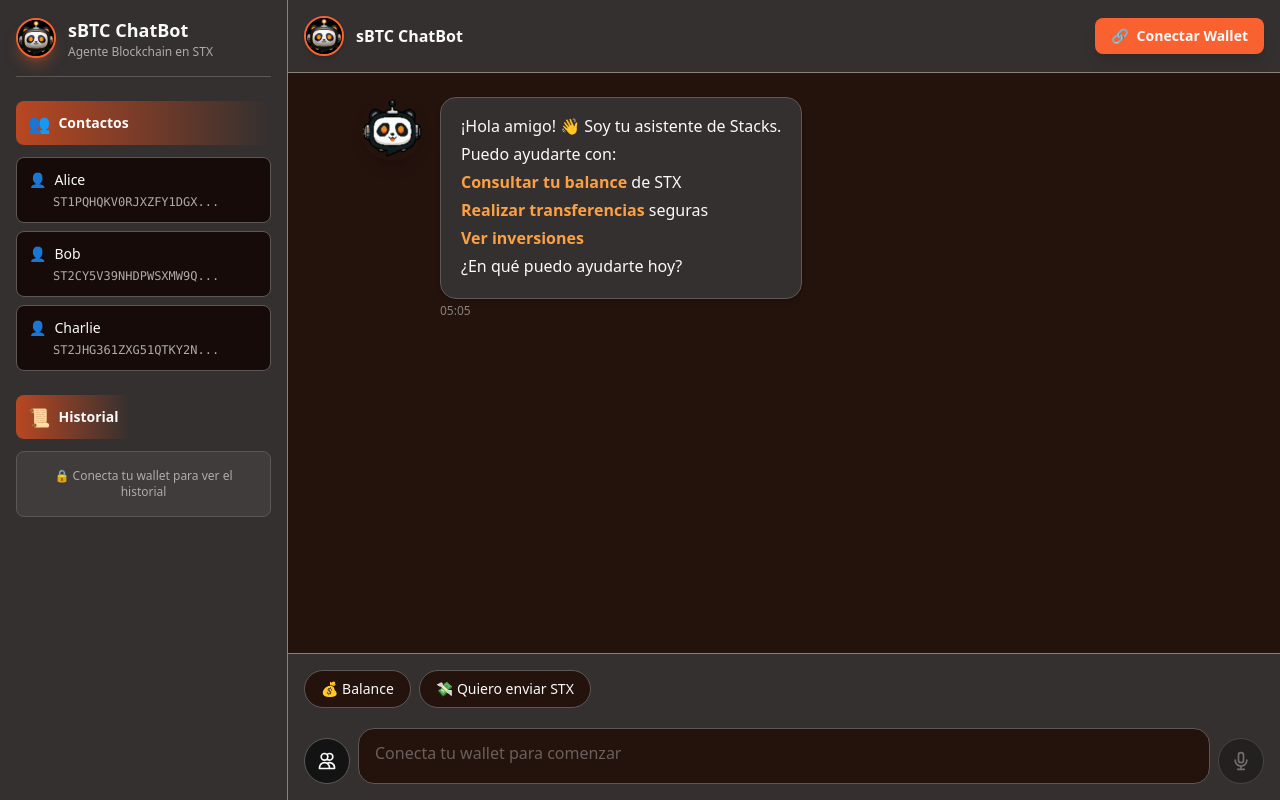
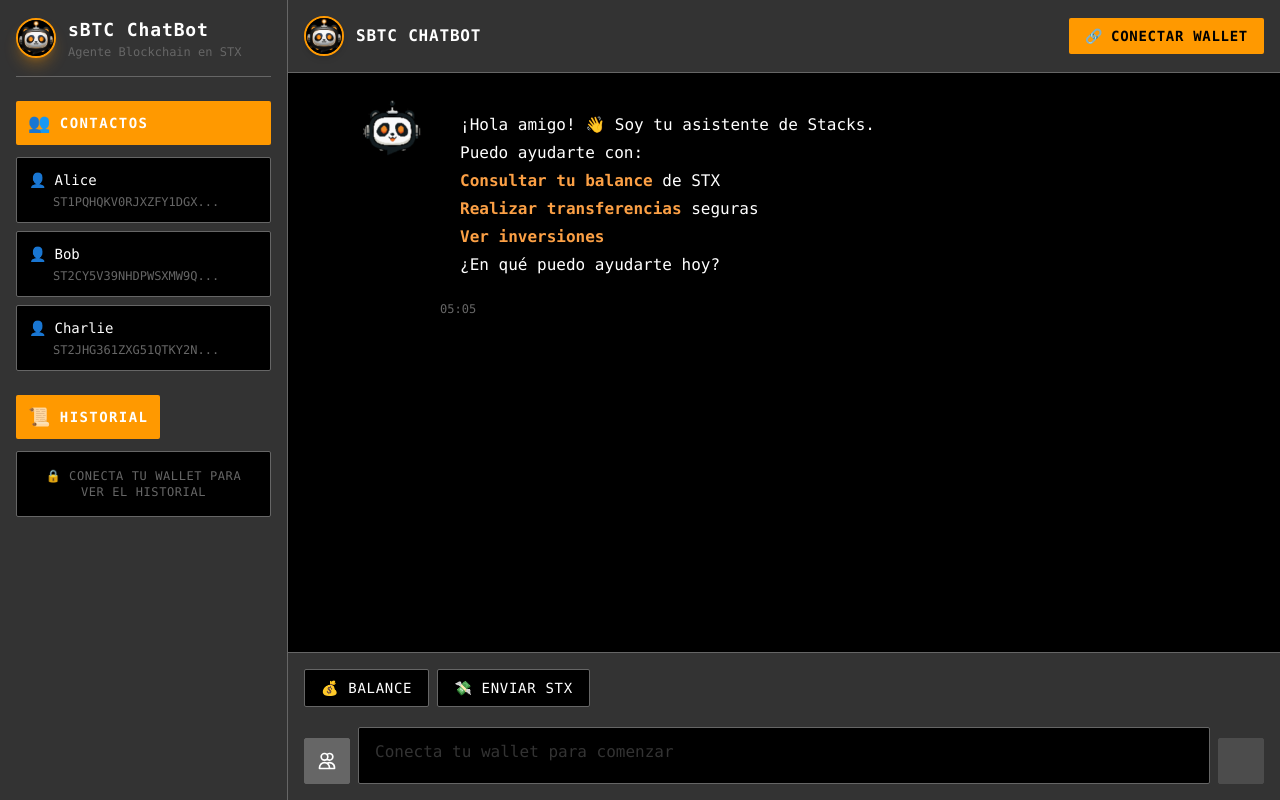
Before and after one commit to sBTC-ChatBot/frontend, a React (Vite) app: page / in a window 1280 px wide. Both pictures are taken after a click on the button "Comenzar Chat 🚀". Built offline with nearby package versions, Linux system fonts and the light colour scheme.

Commit message:
Add format

```diff
--- a/src/components/ChatBot.jsx
+++ b/src/components/ChatBot.jsx
@@ -318,22 +318,22 @@ Puedo ayudarte con:
   };
 
   return (
-    <div className="flex h-screen bg-licorice overflow-hidden">
+    <div className="flex h-screen bg-kikk-black overflow-hidden font-mono">
       {/* Sidebar - Panel lateral */}
-      <div className={`sidebar-scroll ${isSidebarOpen ? 'translate-x-0' : '-translate-x-full'} lg:translate-x-0 fixed lg:relative z-30 w-64 lg:w-72 h-full bg-jet border-r border-jet-700 transition-transform duration-300 overflow-y-auto`}>
+      <div className={`sidebar-scroll ${isSidebarOpen ? 'translate-x-0' : '-translate-x-full'} lg:translate-x-0 fixed lg:relative z-30 w-64 lg:w-72 h-full bg-kikk-gray-dark border-r border-kikk-gray transition-transform duration-300 overflow-y-auto`}>
         <div className="p-4">
           {/* Logo y título del sidebar */}
-          <div className="flex items-center gap-3 mb-6 pb-4 border-b border-jet-600">
-            <img src={logoStack} alt="Logo" className="w-10 h-10 rounded-full border-2 border-giants-orange shadow-lg shadow-giants-orange/30" />
+          <div className="flex items-center gap-3 mb-6 pb-4 border-b border-kikk-gray">
+            <img src={logoStack} alt="Logo" className="w-10 h-10 rounded-full border-2 border-kikk-orange shadow-lg shadow-kikk-orange/30" />
             <div>
-              <h3 className="text-seasalt font-bold text-lg">sBTC ChatBot</h3>
-              <p className="text-jet-800 text-xs">Agente Blockchain en STX</p>
+              <h3 className="text-kikk-white font-bold text-lg tracking-wider">sBTC ChatBot</h3>
+              <p className="text-kikk-gray text-xs">Agente Blockchain en STX</p>
             </div>
           </div>
 
           {/* Contactos */}
           <div className="mb-6">
-            <h4 className="text-seasalt text-sm font-semibold mb-3 flex items-center gap-2 bg-gradient-to-r from-rust to-transparent px-3 py-2 rounded-lg">
+            <h4 className="text-kikk-white text-sm font-semibold mb-3 flex items-center gap-2 bg-kikk-orange px-3 py-2 rounded-sm uppercase tracking-widest">
               <span className="text-lg">👥</span>
               <span>Contactos</span>
             </h4>
@@ -342,13 +342,13 @@ Puedo ayudarte con:
                 <button
                   key={contact.id}
                   onClick={() => handleContactSelect(contact)}
-                  className="w-full text-left p-3 rounded-lg bg-licorice-300 hover:bg-jet-400 transition-all duration-200 border border-jet-600 hover:border-giants-orange hover:shadow-lg hover:shadow-giants-orange/20 group"
+                  className="w-full text-left p-3 rounded-sm bg-kikk-black hover:bg-kikk-gray-dark transition-all duration-200 border border-kikk-gray hover:border-kikk-orange group"
                 >
                   <div className="flex items-center gap-2 mb-1">
                     <span className="text-sm group-hover:scale-110 transition-transform">👤</span>
-                    <p className="text-seasalt font-medium text-sm">{contact.name}</p>
+                    <p className="text-kikk-white font-medium text-sm">{contact.name}</p>
                   </div>
-                  <p className="text-jet-800 text-xs font-mono truncate ml-6">{contact.address.substring(0, 20)}...</p>
+                  <p className="text-kikk-gray text-xs font-mono truncate ml-6">{contact.address.substring(0, 20)}...</p>
                 </button>
               ))}
             </div>
@@ -357,14 +357,14 @@ Puedo ayudarte con:
           {/* Historial de Transacciones */}
           <div>
             <div className="flex items-center justify-between mb-3">
-              <h4 className="text-seasalt text-sm font-semibold flex items-center gap-2 bg-gradient-to-r from-rust to-transparent px-3 py-2 rounded-lg">
+              <h4 className="text-kikk-white text-sm font-semibold flex items-center gap-2 bg-kikk-orange px-3 py-2 rounded-sm uppercase tracking-widest">
                 <span className="text-lg">📜</span>
                 <span>Historial</span>
               </h4>
               {isConnected && userAddress && recentTransactions.length > 0 && (
                 <button
                   onClick={() => setShowHistoryModal(true)}
-                  className="text-giants-orange hover:text-sandy-brown text-xs font-semibold transition-colors"
+                  className="text-kikk-orange hover:text-kikk-orange-light text-xs font-semibold transition-colors uppercase tracking-wider"
                   title="Ver historial completo"
                 >
                   Ver todo →
@@ -373,8 +373,8 @@ Puedo ayudarte con:
             </div>
             <div className="space-y-2">
               {!isConnected || !userAddress ? (
-                <div className="p-4 rounded-lg bg-jet-600 bg-opacity-30 border border-jet-600 text-center">
-                  <p className="text-jet-800 text-xs">
+                <div className="p-4 rounded-sm bg-kikk-black border border-kikk-gray text-center">
+                  <p className="text-kikk-gray text-xs uppercase tracking-wider">
                     🔒 Conecta tu wallet para ver el historial
                   </p>
                 </div>
@@ -439,7 +439,7 @@ Puedo ayudarte con:
                   return (
                     <div
                       key={tx.txid + index}
-                      className="p-3 rounded-lg border transition-colors bg-licorice-300 border-jet-600 hover:border-jet-500"
+                      className="p-3 rounded-sm border transition-colors bg-kikk-black border-kikk-gray hover:border-kikk-orange"
                     >
                       {/* Primera línea: Monto + Tipo/Ver */}
                       <div className="flex items-start justify-between mb-1">
@@ -460,7 +460,7 @@ Puedo ayudarte con:
                           href={tx.explorerUrl}
                           target="_blank"
                           rel="noopener noreferrer"
-                          className="text-giants-orange hover:text-sandy-brown text-[9px] font-semibold whitespace-nowrap ml-2"
+                          className="text-kikk-orange hover:text-kikk-orange-light text-[9px] font-semibold whitespace-nowrap ml-2 uppercase tracking-wider"
                         >
                           Ver ↗
                         </a>
@@ -518,28 +518,28 @@ Puedo ayudarte con:
       {/* Main Chat Area */}
       <div className="flex-1 flex flex-col h-screen">
         {/* Header */}
-        <div className="bg-jet border-b border-jet-700 p-3 sm:p-4 flex items-center justify-between shadow-lg shadow-licorice/50">
+        <div className="bg-kikk-gray-dark border-b border-kikk-gray p-3 sm:p-4 flex items-center justify-between">
           <div className="flex items-center gap-3">
             {/* Botón hamburguesa para móvil */}
             <button
               onClick={() => setIsSidebarOpen(!isSidebarOpen)}
-              className="lg:hidden p-2 rounded-lg hover:bg-licorice transition-all duration-200 hover:scale-105 border border-transparent hover:border-giants-orange"
+              className="lg:hidden p-2 rounded-sm hover:bg-kikk-black transition-all duration-200 border border-transparent hover:border-kikk-orange"
               aria-label="Toggle sidebar"
             >
-              <svg className="w-6 h-6 text-giants-orange" fill="none" stroke="currentColor" viewBox="0 0 24 24">
+              <svg className="w-6 h-6 text-kikk-orange" fill="none" stroke="currentColor" viewBox="0 0 24 24">
                 <path strokeLinecap="round" strokeLinejoin="round" strokeWidth={2.5} d="M4 6h16M4 12h16M4 18h16" />
               </svg>
             </button>
 
-            <img src={logoStack} alt="Logo" className="w-8 h-8 sm:w-10 sm:h-10 rounded-full border-2 border-giants-orange shadow-md hover:shadow-giants-orange/50 transition-shadow" />
+            <img src={logoStack} alt="Logo" className="w-8 h-8 sm:w-10 sm:h-10 rounded-full border-2 border-kikk-orange shadow-md" />
             <div>
-              <h2 className="text-seasalt font-bold text-sm sm:text-base flex items-center gap-2">
+              <h2 className="text-kikk-white font-bold text-sm sm:text-base flex items-center gap-2 uppercase tracking-wider">
                 <span>sBTC ChatBot</span>
-                {isConnected && <span className="text-green-400 text-xs">●</span>}
+                {isConnected && <span className="text-kikk-orange text-xs">●</span>}
               </h2>
               {isConnected && (
-                <p className="text-jet-900 text-xs font-mono flex items-center gap-1">
-                  <span className="text-[10px]"></span>
+                <p className="text-kikk-gray text-xs font-mono flex items-center gap-1">
+                  <span className="text-[10px]">📬</span>
                   {userAddress ? `${userAddress.substring(0, 8)}...` : ''}
                 </p>
               )}
@@ -549,14 +549,14 @@ Puedo ayudarte con:
           {/* Wallet Info */}
           {isConnected ? (
             <div className="flex items-center gap-2">
-              <div className="hidden sm:block text-right bg-licorice bg-opacity-50 px-3 py-2 rounded-lg border border-jet-700">
-                <p className="text-sandy-brown font-bold text-sm flex items-center justify-end gap-1">
+              <div className="hidden sm:block text-right bg-kikk-black px-3 py-2 rounded-sm border border-kikk-gray">
+                <p className="text-kikk-orange font-bold text-sm flex items-center justify-end gap-1 uppercase tracking-wider">
                   <span className="text-xs">💰</span>
                   {userBalance} STX
                 </p>
                 <button
                   onClick={disconnectWallet}
-                  className="text-jet-900 hover:text-seasalt text-xs transition-colors hover:underline"
+                  className="text-kikk-gray hover:text-kikk-white text-xs transition-colors uppercase tracking-wider"
                 >
                   Desconectar ⚡
                 </button>
@@ -565,7 +565,7 @@ Puedo ayudarte con:
           ) : (
             <button
               onClick={connectWallet}
-              className="bg-giants-orange hover:bg-rust text-seasalt font-bold px-4 py-2 rounded-lg text-xs sm:text-sm transition-all duration-200 shadow-lg hover:shadow-giants-orange/50 hover:scale-105 flex items-center gap-2"
+              className="bg-kikk-orange hover:bg-kikk-orange-light text-kikk-black font-bold px-4 py-2 rounded-sm text-xs sm:text-sm transition-all duration-200 uppercase tracking-wider flex items-center gap-2"
             >
               <span className="hidden sm:inline">🔗</span>
               <span>Conectar Wallet</span>
@@ -573,8 +573,8 @@ Puedo ayudarte con:
           )}
         </div>
 
-        {/* Messages Area - Estilo ChatGPT */}        {/* Messages Area - Estilo ChatGPT */}
-        <div className="flex-1 overflow-y-auto bg-licorice">
+        {/* Messages Area - Estilo KIKK */}
+        <div className="flex-1 overflow-y-auto bg-kikk-black">
           <div className="max-w-full sm:max-w-2xl md:max-w-3xl lg:max-w-4xl mx-auto px-2 sm:px-4 md:px-6 py-3 sm:py-4 md:py-6 space-y-3 sm:space-y-4 md:space-y-6">
             {messages.map(message => (
               <div
@@ -582,20 +582,20 @@ Puedo ayudarte con:
                 className={`flex gap-2 sm:gap-3 md:gap-4 ${message.sender === 'user' ? 'flex-row-reverse' : 'flex-row'}`}
               >
                 {/* Avatar */}
-                <div className={`flex-shrink-0 w-11 h-11 sm:w-12 sm:h-12 md:w-14 md:h-14 lg:w-16 lg:h-16 rounded-full flex items-center justify-center text-xs sm:text-sm md:text-base shadow-lg ${
+                <div className={`flex-shrink-0 w-11 h-11 sm:w-12 sm:h-12 md:w-14 md:h-14 lg:w-16 lg:h-16 rounded-sm flex items-center justify-center text-xs sm:text-sm md:text-base ${
                   message.sender === 'user'
-                    ? 'bg-giants-orange text-seasalt'
+                    ? 'bg-kikk-orange text-kikk-black border-2 border-kikk-orange'
                     : 'bg-transparent'
                 }`}>
-                  {message.sender === 'user' ? '👤' : <img src={logoChatBot} alt="Bot" className="w-full h-full rounded-full object-cover" />}
+                  {message.sender === 'user' ? '👤' : <img src={logoChatBot} alt="Bot" className="w-full h-full rounded-sm object-cover" />}
                 </div>
 
                 {/* Message Content */}
                 <div className={`flex-1 max-w-[85%] sm:max-w-[80%] md:max-w-[75%] lg:max-w-[70%] ${message.sender === 'user' ? 'text-right' : 'text-left'}`}>
-                  <div className={`inline-block px-3 py-2 sm:px-4 sm:py-3 md:px-5 md:py-4 rounded-xl sm:rounded-2xl shadow-md ${
+                  <div className={`inline-block px-3 py-2 sm:px-4 sm:py-3 md:px-5 md:py-4 rounded-sm ${
                     message.sender === 'user'
-                      ? 'bg-giants-orange text-seasalt font-medium'
-                      : 'bg-jet text-seasalt border border-jet-600'
+                      ? 'bg-kikk-gray-dark text-kikk-white font-medium border border-kikk-gray'
+                      : 'bg-transparent text-kikk-white'
                   }`}>
                     {message.sender === 'bot' ? (
                       // Renderizar mensaje del bot con formato especial
@@ -610,7 +610,7 @@ Puedo ayudarte con:
                     )}
                   </div>
                   {/* Timestamp opcional */}
-                  <p className={`text-[10px] sm:text-xs text-jet-700 mt-1 ${message.sender === 'user' ? 'text-right' : 'text-left'}`}>
+                  <p className={`text-[10px] sm:text-xs text-kikk-gray mt-1 ${message.sender === 'user' ? 'text-right' : 'text-left'}`}>
                     {new Date().toLocaleTimeString('es-ES', { hour: '2-digit', minute: '2-digit' })}
                   </p>
                 </div>
@@ -695,22 +695,22 @@ Puedo ayudarte con:
           </div>
         </div>
 
-        {/* Input Area - Estilo WhatsApp */}
-        <div className="bg-jet border-t border-jet-700 p-3 sm:p-4">
+        {/* Input Area - Estilo KIKK */}
+        <div className="bg-kikk-gray-dark border-t border-kikk-gray p-3 sm:p-4">
           {/* Atajos rápidos */}
           <div className="flex gap-2 mb-3 overflow-x-auto pb-2">
             <button
               onClick={handleBalanceCheck}
-              className="px-4 py-2 bg-licorice hover:bg-jet-400 text-seasalt rounded-full text-xs sm:text-sm whitespace-nowrap border border-jet-600 hover:border-giants-orange transition-colors"
+              className="px-4 py-2 bg-kikk-black hover:bg-kikk-gray-dark text-kikk-white rounded-sm text-xs sm:text-sm whitespace-nowrap border border-kikk-gray hover:border-kikk-orange transition-colors uppercase tracking-wider"
             >
               💰 Balance
             </button>
 
             <button
               onClick={() => handleShortcut('¿Cómo puedo hacer una transferencia?')}
-              className="px-4 py-2 bg-licorice hover:bg-jet-400 text-seasalt rounded-full text-xs sm:text-sm whitespace-nowrap border border-jet-600 hover:border-giants-orange transition-colors"
+              className="px-4 py-2 bg-kikk-black hover:bg-kikk-gray-dark text-kikk-white rounded-sm text-xs sm:text-sm whitespace-nowrap border border-kikk-gray hover:border-kikk-orange transition-colors uppercase tracking-wider"
             >
-              💸 Quiero enviar STX
+              💸 Enviar STX
             </button>
           </div>
 
@@ -722,28 +722,28 @@ Puedo ayudarte con:
                 type="button"
                 onClick={() => setShowContactsMenu(!showContactsMenu)}
                 disabled={!isConnected}
-                className="p-3 bg-licorice hover:bg-jet-400 disabled:bg-jet-200 rounded-full transition-colors border border-jet-600"
+                className="p-3 bg-kikk-black hover:bg-kikk-gray-dark disabled:bg-kikk-gray rounded-sm transition-colors border border-kikk-gray"
                 title="Contactos"
               >
-                <svg className="w-5 h-5 text-seasalt" fill="none" stroke="currentColor" viewBox="0 0 24 24">
+                <svg className="w-5 h-5 text-kikk-white" fill="none" stroke="currentColor" viewBox="0 0 24 24">
                   <path strokeLinecap="round" strokeLinejoin="round" strokeWidth={2} d="M12 4.354a4 4 0 110 5.292M15 21H3v-1a6 6 0 0112 0v1zm0 0h6v-1a6 6 0 00-9-5.197M13 7a4 4 0 11-8 0 4 4 0 018 0z" />
                 </svg>
               </button>
 
               {/* Menú de contactos desplegable */}
               {showContactsMenu && (
-                <div className="absolute bottom-full left-0 mb-2 w-64 bg-jet rounded-lg shadow-xl border border-jet-600 max-h-60 overflow-y-auto">
+                <div className="absolute bottom-full left-0 mb-2 w-64 bg-kikk-gray-dark rounded-sm shadow-xl border border-kikk-gray max-h-60 overflow-y-auto">
                   <div className="p-2">
-                    <p className="text-jet-900 text-xs font-semibold mb-2 px-2">Seleccionar contacto</p>
+                    <p className="text-kikk-gray text-xs font-semibold mb-2 px-2 uppercase tracking-wider">Seleccionar contacto</p>
                     {contacts.map(contact => (
                       <button
                         key={contact.id}
                         type="button"
                         onClick={() => handleContactSelect(contact)}
-                        className="w-full text-left p-2 rounded hover:bg-licorice transition-colors"
+                        className="w-full text-left p-2 rounded-sm hover:bg-kikk-black transition-colors border border-transparent hover:border-kikk-orange"
                       >
-                        <p className="text-seasalt text-sm font-medium">{contact.name}</p>
-                        <p className="text-jet-800 text-xs font-mono truncate">{contact.address}</p>
+                        <p className="text-kikk-white text-sm font-medium">{contact.name}</p>
+                        <p className="text-kikk-gray text-xs font-mono truncate">{contact.address}</p>
                       </button>
                     ))}
                   </div>
@@ -752,7 +752,7 @@ Puedo ayudarte con:
             </div>
 
             {/* Textarea expandible */}
-            <div className="flex-1 bg-licorice rounded-2xl border border-jet-600 focus-within:border-giants-orange transition-colors">
+            <div className="flex-1 bg-kikk-black rounded-sm border border-kikk-gray focus-within:border-kikk-orange transition-colors">
               <textarea
                 ref={textareaRef}
                 value={input}
@@ -766,7 +766,7 @@ Puedo ayudarte con:
                 placeholder={isConnected ? "Escribe un mensaje..." : "Conecta tu wallet para comenzar"}
                 disabled={!isConnected || isChatLoading}
                 rows={1}
-                className="w-full px-4 py-3 bg-transparent text-seasalt placeholder-jet-800 resize-none focus:outline-none disabled:opacity-50 text-sm sm:text-base"
+                className="w-full px-4 py-3 bg-transparent text-kikk-white placeholder-kikk-gray resize-none focus:outline-none disabled:opacity-50 text-sm sm:text-base"
                 style={{ maxHeight: '120px' }}
               />
             </div>
@@ -775,17 +775,17 @@ Puedo ayudarte con:
             <button
               type="submit"
               disabled={!isConnected || isChatLoading || !input.trim()}
-              className="p-3 bg-giants-orange hover:bg-rust disabled:bg-jet-200 disabled:border disabled:border-jet-600 rounded-full transition-all duration-200 disabled:opacity-50"
+              className="p-3 bg-kikk-orange hover:bg-kikk-orange-light disabled:bg-kikk-gray disabled:border disabled:border-kikk-gray rounded-sm transition-all duration-200 disabled:opacity-50"
               title={input.trim() ? "Enviar" : "Mensaje de voz"}
             >
               {input.trim() ? (
                 // Icono de enviar
-                <svg className="w-5 h-5 text-seasalt" fill="currentColor" viewBox="0 0 24 24">
+                <svg className="w-5 h-5 text-kikk-black" fill="currentColor" viewBox="0 0 24 24">
                   <path d="M2.01 21L23 12 2.01 3 2 10l15 2-15 2z" />
                 </svg>
               ) : (
                 // Icono de micrófono
-                <svg className="w-5 h-5 text-jet-800" fill="none" stroke="currentColor" viewBox="0 0 24 24">
+                <svg className="w-5 h-5 text-kikk-gray" fill="none" stroke="currentColor" viewBox="0 0 24 24">
                   <path strokeLinecap="round" strokeLinejoin="round" strokeWidth={2} d="M19 11a7 7 0 01-7 7m0 0a7 7 0 01-7-7m7 7v4m0 0H8m4 0h4m-4-8a3 3 0 01-3-3V5a3 3 0 116 0v6a3 3 0 01-3 3z" />
                 </svg>
               )}
--- a/src/components/TransactionHistory.jsx
+++ b/src/components/TransactionHistory.jsx
@@ -33,7 +33,7 @@ const TransactionHistory = ({ address, isOpen, onClose }) => {
   if (!isOpen) return null;
 
   return (
-    <div className="fixed inset-0 bg-black bg-opacity-50 flex items-center justify-center z-50 p-4">
+    <div className="fixed inset-0 bg-black bg-opacity-50 flex items-center justify-center z-50 p-4 font-mono">
       <div className="bg-gradient-to-br from-licorice via-jet to-licorice rounded-2xl shadow-2xl w-full max-w-4xl max-h-[90vh] overflow-hidden border-2 border-jet-600">
         {/* Header */}
         <div className="bg-gradient-to-r from-giants-orange to-sandy-brown p-4 sm:p-6 flex justify-between items-center">
--- a/src/index.css
+++ b/src/index.css
@@ -9,33 +9,35 @@ body {
   margin: 0;
   padding: 0;
   min-height: 100vh;
-  font-family: system-ui, -apple-system, BlinkMacSystemFont, 'Segoe UI', Roboto, Oxygen, Ubuntu, Cantarell, sans-serif;
+  font-family: 'Courier New', Monaco, Consolas, monospace;
+  background: #000000;
+  color: #FFFFFF;
 }
 
-/* 🎨 Estilo moderno y minimalista para scrollbar del sidebar */
+/* 🎨 Estilo KIKK para scrollbar del sidebar */
 /* Para navegadores Webkit (Chrome, Safari, Edge) */
 .sidebar-scroll::-webkit-scrollbar {
-  width: 8px; /* Barra delgada */
+  width: 6px; /* Barra más delgada estilo moderno */
 }
 
 .sidebar-scroll::-webkit-scrollbar-track {
-  background: rgba(0, 0, 0, 0.2); /* Fondo oscuro transparente */
-  border-radius: 10px;
+  background: #333333; /* kikk-gray-dark */
+  border-radius: 0; /* Sin redondeo, estilo cuadrado */
 }
 
 .sidebar-scroll::-webkit-scrollbar-thumb {
-  background: #d97706; /* giants-orange */
-  border-radius: 10px; /* Bordes redondeados */
-  transition: all 0.3s ease;
+  background: #FF9900; /* kikk-orange */
+  border-radius: 0; /* Sin redondeo, estilo cuadrado */
+  transition: all 0.2s ease;
 }
 
 .sidebar-scroll::-webkit-scrollbar-thumb:hover {
-  background: #ea580c; /* sandy-brown - efecto brillante al hover */
-  box-shadow: 0 0 10px rgba(217, 119, 6, 0.5); /* Brillo naranja */
+  background: #FFA500; /* kikk-orange-light */
+  box-shadow: 0 0 8px rgba(255, 153, 0, 0.6); /* Brillo naranja */
 }
 
 /* Para Firefox */
 .sidebar-scroll {
   scrollbar-width: thin;
-  scrollbar-color: #d97706 rgba(0, 0, 0, 0.2);
+  scrollbar-color: #FF9900 #333333;
 }
--- a/tailwind.config.cjs
+++ b/tailwind.config.cjs
@@ -7,6 +7,14 @@ module.exports = {
   theme: {
     extend: {
       colors: {
+        // Paleta KIKK style
+        'kikk-black': '#000000',
+        'kikk-white': '#FFFFFF',
+        'kikk-orange': '#FF9900',
+        'kikk-orange-light': '#FFA500',
+        'kikk-gray-dark': '#333333',
+        'kikk-gray': '#666666',
+        // Colores originales mantenidos para compatibilidad
         'black': {
           DEFAULT: '#000000',
           100: '#000000',
```
